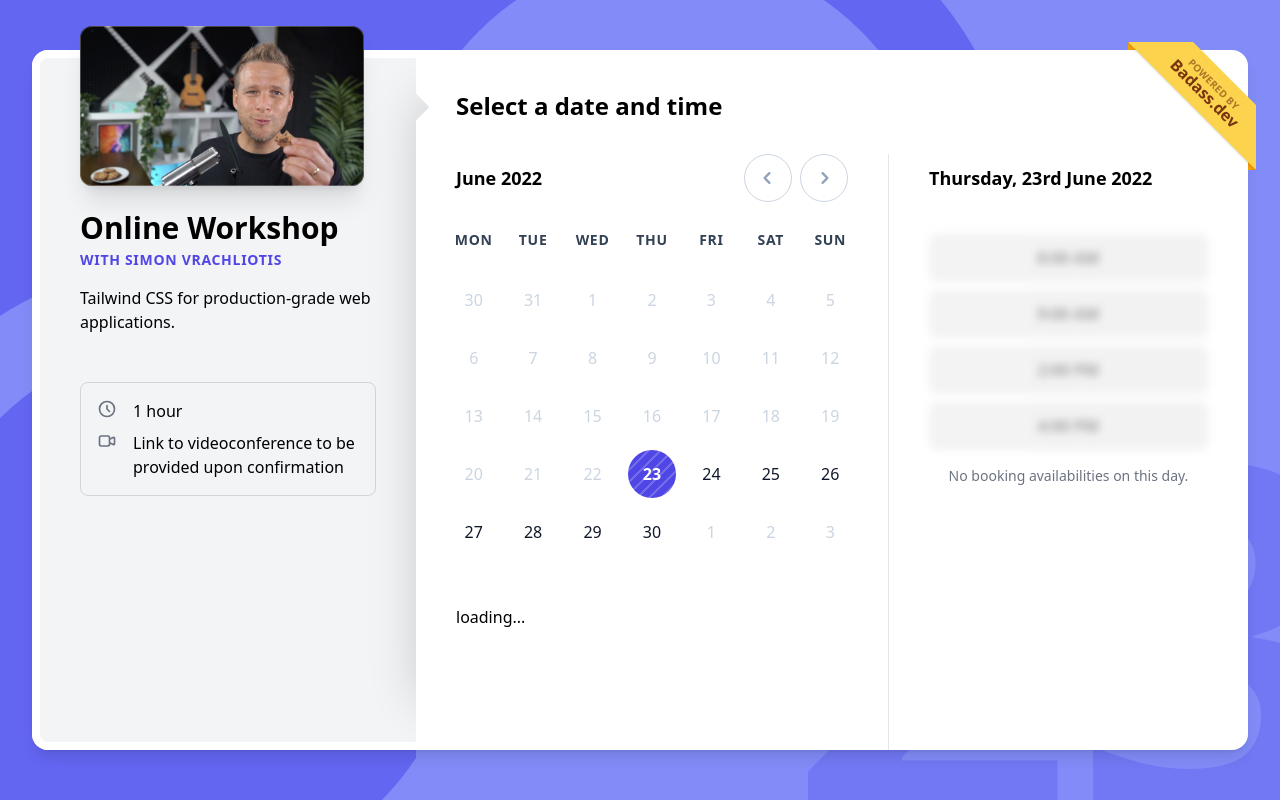
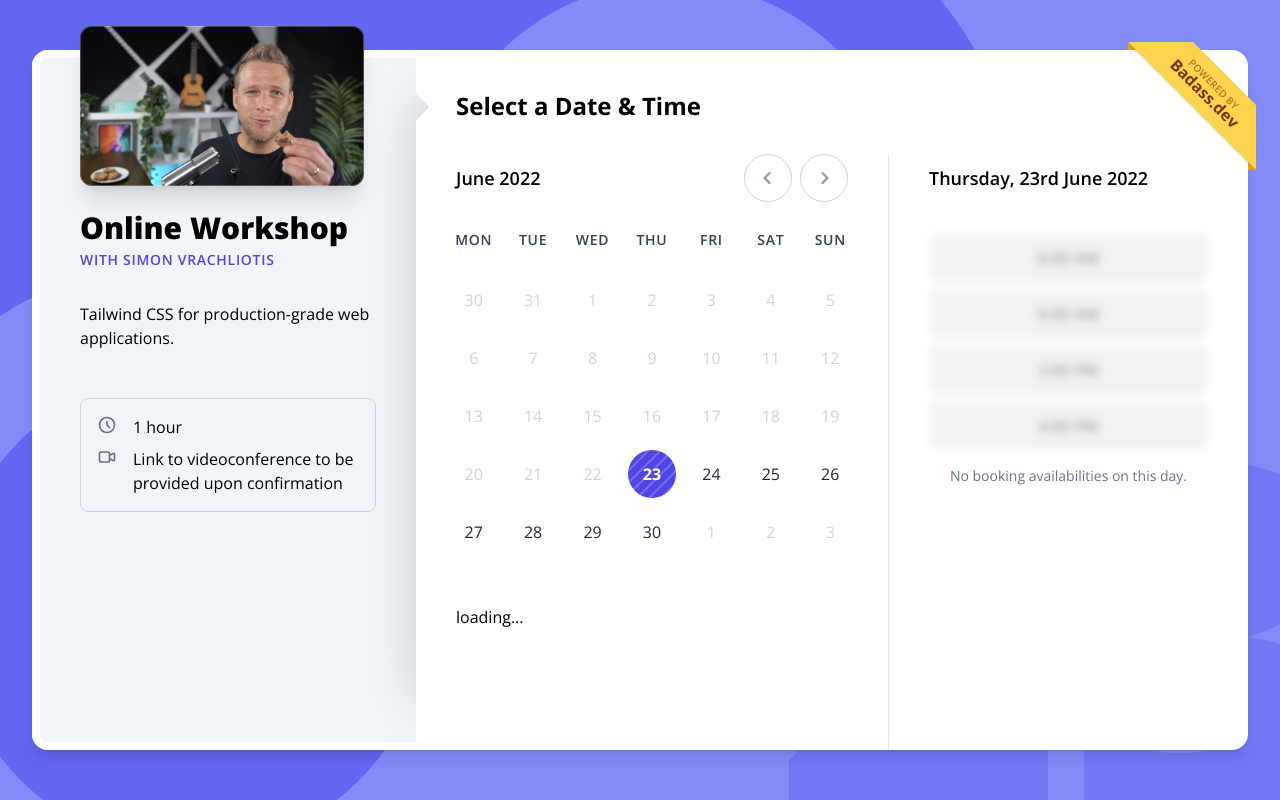
Before and after one commit to pro-tailwind/calendar-app, a Next.js app: page / in a window 1280 px wide. Built offline with nearby package versions, Linux system fonts and the light colour scheme.

Commit message:
Open Sans font + adjustments

```diff
--- a/components/background-decoration.jsx
+++ b/components/background-decoration.jsx
@@ -19,8 +19,8 @@ export function BackgroundDecoration({ selectedDay }) {
         </div>
 
         {/* Decorative background circles */}
-        <div className="absolute -left-40 -bottom-40 hidden aspect-square w-[700px] rounded-full border-[80px] border-indigo-400 xl:block"></div>
-        <div className="absolute left-1/4 -top-32 hidden aspect-square w-[700px] rounded-full border-[80px] border-indigo-500 xl:block"></div>
+        <div className="absolute -left-40 -bottom-40 hidden aspect-square w-[700px] rounded-full border-[110px] border-indigo-400 xl:block"></div>
+        <div className="absolute left-1/4 -top-32 hidden aspect-square w-[700px] rounded-full border-[110px] border-indigo-500 xl:block"></div>
         {/* Selected day */}
 
         {/* TODO:
--- a/components/button.jsx
+++ b/components/button.jsx
@@ -31,7 +31,7 @@ export function Button({
   }
   const radiusStyles = {
     small: 'rounded',
-    large: 'rounded-md',
+    large: 'rounded-lg',
   }
 
   const iconStyles = {
--- a/components/calendar.jsx
+++ b/components/calendar.jsx
@@ -65,6 +65,7 @@ export function Calendar({ selectedDay, setSelectedDay, bookingAvailabilities })
   //   }
   // }, [selectedDay, selectedMonth])
 
+  // TODO: Review this - it works but there may be more elegant ways to do that
   const array_chunks = (array, chunk_size) =>
     Array(Math.ceil(array.length / chunk_size))
       .fill()
@@ -205,9 +206,9 @@ function CalendarDay({ day, selectedDay, setSelectedDay, selectedMonth, bookingA
 
   const statusClasses = {
     NOT_ELIGIBLE: 'text-slate-300',
-    NO_VACANCY: 'text-slate-900 hover:bg-slate-100',
-    TODAY_NO_VACANCY: 'text-indigo-700 font-semibold hover:bg-slate-100 hover:text-slate-900',
-    VACANCY: 'text-indigo-700 bg-indigo-100 font-semibold hover:bg-indigo-200',
+    NO_VACANCY: 'text-slate-800 hover:bg-slate-100',
+    TODAY_NO_VACANCY: 'text-indigo-700 font-bold hover:bg-slate-100 hover:text-slate-800',
+    VACANCY: 'text-indigo-700 bg-indigo-100 font-bold hover:bg-indigo-200',
   }
 
   const eligibilityStatus = getEligibilityStatus()
--- a/components/side-panel.jsx
+++ b/components/side-panel.jsx
@@ -3,7 +3,7 @@ import { ClockIcon, VideoCameraIcon } from '@heroicons/react/outline'
 
 export function SidePanel() {
   return (
-    <aside className="rounded-t-2xl border-8 border-b-0 border-white bg-gray-100 xl:rounded-l-2xl xl:rounded-tr-none xl:border-b-8 xl:border-r-0 xl:pr-4">
+    <aside className="rounded-t-2xl border-8 border-b-0 border-white bg-slate-100 xl:rounded-l-2xl xl:rounded-tr-none xl:border-b-8 xl:border-r-0 xl:pr-4">
       <div className="-mt-16 py-8 px-4 sm:px-8 md:mt-0 xl:-mt-16 xl:px-10">
         <div className="flex flex-col items-center gap-6 md:flex-row xl:flex-col xl:items-start">
           <Link href="/">
@@ -21,19 +21,19 @@ export function SidePanel() {
             <p className="mt-1 text-sm font-semibold uppercase tracking-wider text-indigo-600">
               with Simon Vrachliotis
             </p>
-            <p className="mt-4">Tailwind CSS for production-grade web applications.</p>
+            <p className="mt-8">Tailwind CSS for production-grade web applications.</p>
           </div>
         </div>
-        <dl className="mt-12 flex flex-col gap-y-2 gap-x-12 rounded-lg border border-gray-300 p-4 md:flex-row xl:flex-col">
+        <dl className="mt-12 flex flex-col gap-y-2 gap-x-12 rounded-lg border border-slate-300 p-4 md:flex-row xl:flex-col">
           <div className="flex gap-x-4">
             <dt>
-              <ClockIcon className="h-5 w-5 text-gray-500" />
+              <ClockIcon className="h-5 w-5 text-slate-500" />
             </dt>
             <dd>1 hour</dd>
           </div>
           <div className="flex gap-x-4">
             <dt>
-              <VideoCameraIcon className="h-5 w-5 text-gray-500" />
+              <VideoCameraIcon className="h-5 w-5 text-slate-500" />
             </dt>
             <dd>Link to videoconference to be provided upon confirmation</dd>
           </div>
--- a/components/time-picker.jsx
+++ b/components/time-picker.jsx
@@ -60,7 +60,7 @@ export function TimePicker({ selectedDay, bookingAvailabilities }) {
           )}
         </div>
         {!hasAvailability && (
-          <p className="pb-4 text-center text-sm text-gray-500 sm:pb-8">
+          <p className="pb-4 text-center text-sm text-slate-500 sm:pb-8">
             No booking availabilities on this day.
           </p>
         )}
@@ -77,7 +77,7 @@ function TimeSlot({ availability, selectedTime, setSelectedTime }) {
   const router = useRouter()
   const isSelected = selectedTime === availability.startTime
   return (
-    <li className=" flex gap-1 overflow-hidden rounded-md bg-indigo-600 bg-stripes">
+    <li className=" flex gap-1 overflow-hidden rounded-lg bg-indigo-600 bg-stripes">
       <div
         className={cx(
           'shrink-0 transition-all',
--- a/components/timezone-picker.jsx
+++ b/components/timezone-picker.jsx
@@ -98,9 +98,7 @@ export function TimezonePicker({ activeTheme }) {
                     {({ active }) => (
                       <div className={cx('px-8 py-2', active ? 'bg-indigo-500' : 'bg-white')}>
                         <div className="flex gap-2">
-                          <span
-                            className={cx('font-medium', active ? ' text-white' : 'text-slate-900')}
-                          >
+                          <span className={cx(active ? ' text-white' : 'text-slate-900')}>
                             {item.text}
                           </span>
                           <span className={cx(active ? 'text-indigo-200' : 'text-slate-400')}>
--- /dev/null
+++ b/pages/_document.jsx
@@ -0,0 +1,20 @@
+import { Html, Head, Main, NextScript } from 'next/document'
+
+export default function Document() {
+  return (
+    <Html>
+      <Head>
+        <link rel="preconnect" href="https://fonts.googleapis.com" />
+        <link rel="preconnect" href="https://fonts.gstatic.com" crossOrigin="true" />
+        <link
+          href="https://fonts.googleapis.com/css2?family=Open+Sans:wght@400;600;700;800&display=swap"
+          rel="stylesheet"
+        />
+      </Head>
+      <body className="antialiased">
+        <Main />
+        <NextScript />
+      </body>
+    </Html>
+  )
+}
--- a/pages/booking-details.jsx
+++ b/pages/booking-details.jsx
@@ -10,7 +10,7 @@ export default function BookingDetailsPage() {
   const [isLoading, setIsLoading] = useState(false)
   const router = useRouter()
   const { time } = router.query
-  console.log({ time })
+
   const formattedTime = time
     ? `${format(parseISO(time), 'eeee, do MMMM yyyy')} at ${format(parseISO(time), 'h:mm a')}`
     : ''
@@ -26,9 +26,7 @@ export default function BookingDetailsPage() {
 
   return (
     <div className="p-10">
-      <h1 className="text-center text-2xl font-semibold md:text-left">
-        Let's confirm your booking!
-      </h1>
+      <h1 className="text-center text-2xl font-bold md:text-left">Let's confirm your booking!</h1>
       <div className="mt-8 space-y-2">
         <p>
           You're about to book a one-hour meeting on{' '}
--- a/pages/buttons.jsx
+++ b/pages/buttons.jsx
@@ -3,7 +3,7 @@ import { Button } from '../components/button'
 export default function ButtonsPage() {
   return (
     <div className="p-10">
-      <h1 className="text-center text-2xl font-semibold md:text-left">Buttons playground page</h1>
+      <h1 className="text-center text-2xl font-bold md:text-left">Buttons playground page</h1>
       <div className="flex flex-wrap items-center gap-2">
         <Button>Click mes</Button>
         <Button look="secondary">Click mes</Button>
--- a/pages/index.js
+++ b/pages/index.js
@@ -8,7 +8,7 @@ export default function Homepage({ selectedDay, setSelectedDay }) {
   return (
     <div className="mx-auto grid h-full max-w-lg grid-rows-[auto,1fr] gap-8 md:max-w-none">
       <div className="mt-10 px-4 sm:px-8 xl:px-10">
-        <h1 className="text-center text-2xl font-semibold md:text-left">Select a date and time</h1>
+        <h1 className="text-center text-2xl font-bold md:text-left">Select a Date & Time</h1>
       </div>
       <div className="grid min-h-0 md:grid-cols-[1fr,360px] md:divide-x xl:grid-cols-[1fr,360px]">
         <div>
--- a/tailwind.config.js
+++ b/tailwind.config.js
@@ -1,3 +1,5 @@
+const defaultTheme = require('tailwindcss/defaultTheme')
+
 /** @type {import('tailwindcss').Config} */
 module.exports = {
   content: [
@@ -7,7 +9,9 @@ module.exports = {
   ],
   theme: {
     extend: {
-      // TODO: Set custom font (and also choose it first heh)
+      fontFamily: {
+        sans: ['Open Sans', 'sans-serif', ...defaultTheme.fontFamily.sans],
+      },
     },
   },
   plugins: [require('./plugins/bg-stripes')],
```
Also changed, not shown: pages/_app.jsx (renamed from pages/_app.js).
